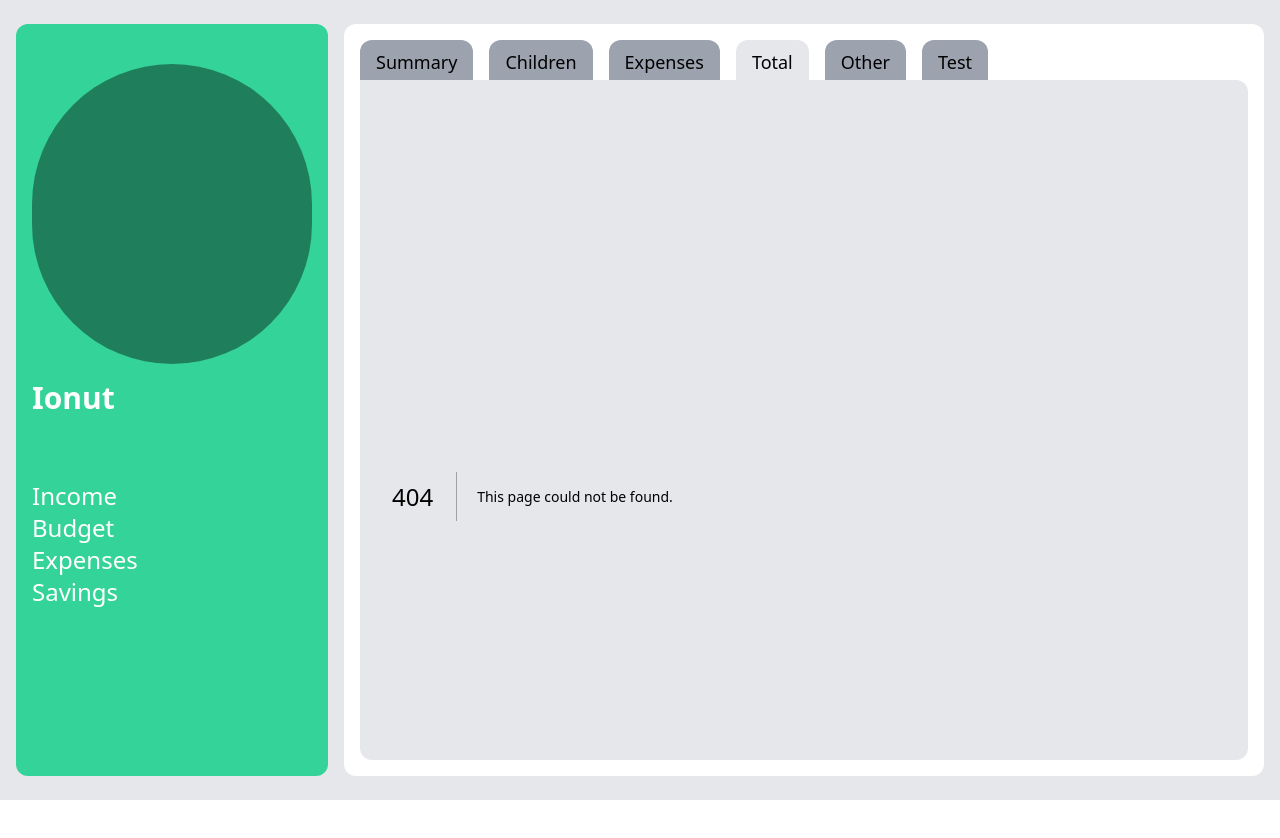
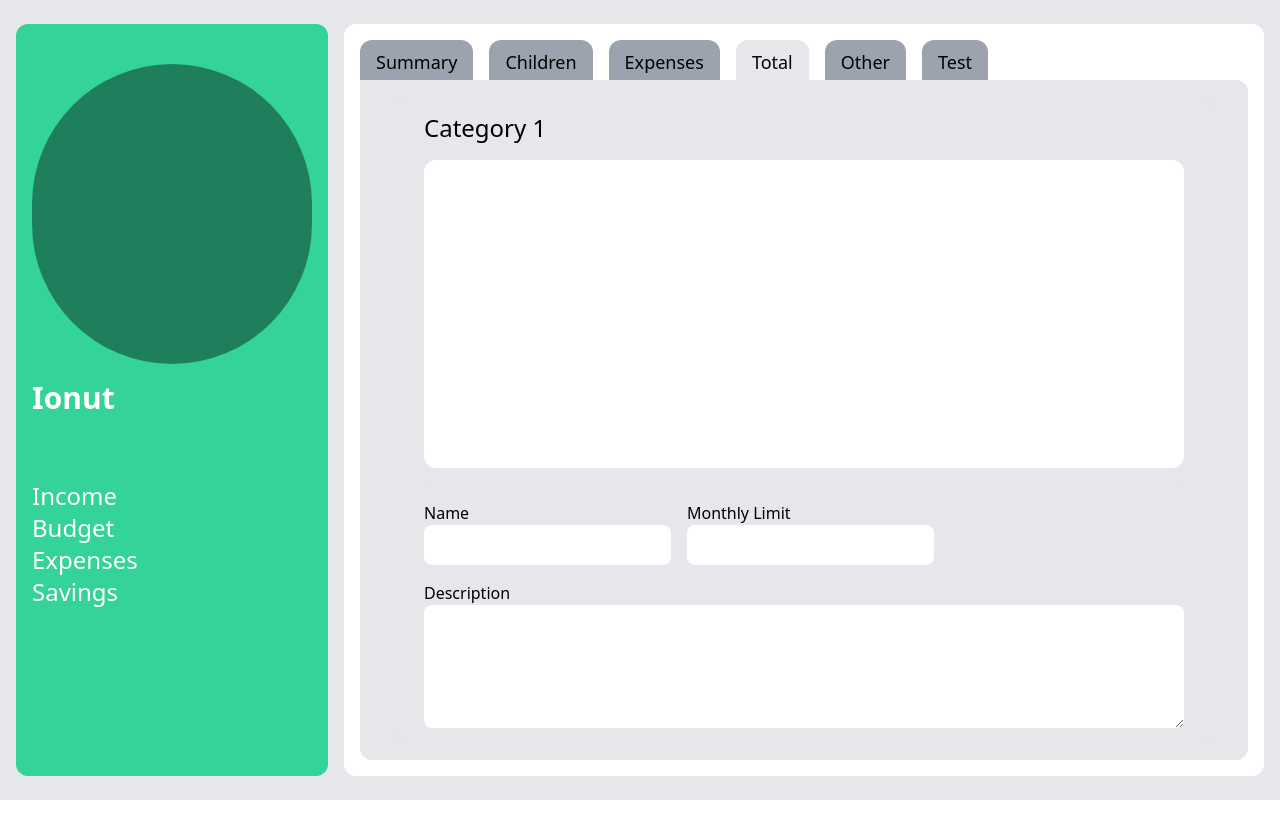
Before and after one commit to Pammota/uid-project, a Next.js app: page /total/categories/1 in a window 1280 px wide. Before the commit this address had no page. Shown: the top 838 px of the page. After the commit the page ends 800 px from the top, so only its background shows below. Built offline with nearby package versions, Linux system fonts and the light colour scheme.

Commit message:
added category X page and category list page

```diff
--- a/src/app/test/page.tsx
+++ b/src/app/test/page.tsx
@@ -1,27 +1,27 @@
-import { Check } from '@/components/icons/Check'
-import { Xmark } from '@/components/icons/Xmark'
-import React from 'react'
+"use client";
+import { Check } from "@/components/icons/Check";
+import { Xmark } from "@/components/icons/Xmark";
+import { ExpenseSelector } from "@/components/shared/ExpenseSelector";
+import { Modal } from "@/components/shared/Modal";
+import React, { useState } from "react";
 
 export default function Page() {
+  const [modalOpen, setModalOpen] = useState(false);
   return (
-    <div className='w-full flex justify-center items-center'>
-      <div className='w-[300px] bg-white rounded-lg flex flex-col items-center p-4 gap-2'>
-        <span className=' text-2xl font-medium'>Expense 1</span>
-        <span className=' text-xl font-medium text-red-500'>100$</span>
-        <span className=' self-end '>13/1/2024</span>
-        <div className='flex flex-col w-full'>
-          <span className=' text-2xl font-medium'>Description</span>
-          <span> Lorem ipsum dolor sit, amet consectetur adipisicing elit. Deserunt perferendis doloribus asperiores commodi</span>
+    <>
+      <button onClick={() => setModalOpen(true)}>OPEN</button>
+      <Modal isOpen={modalOpen}>
+        <div className="w-full flex justify-center items-center">
+          <div className="w-[300px] relative bg-white rounded-lg flex flex-col items-center p-4 gap-2">
+            <button
+              className="absolute -right-2.5 -top-2.5 bg-gray-200 p-1 rounded-full"
+              // onClick={}
+            >
+              <Xmark />
+            </button>
+          </div>
         </div>
-        <div className='flex w-full justify-between items-center'>
-          <span className=' text-2xl font-medium'>Category</span>
-          <span>Clothing</span>
-        </div>
-        <div className='flex w-full justify-center items-center gap-16'>
-          <button className=' bg-gray-200 text-green-400 p-2 rounded-lg'><Check/></button>
-          <button className=' bg-gray-200 text-red-400 p-2 rounded-lg'><Xmark/></button>
-        </div>
-      </div>
-    </div>
-  )
+      </Modal>
+    </>
+  );
 }
--- /dev/null
+++ b/src/app/total/categories/[slug]/page.tsx
@@ -0,0 +1,32 @@
+import React from "react";
+
+export default function Page({ params }: { params: { slug: string } }) {
+  const slug = params.slug;
+
+  return (
+    <div className="flex flex-col gap-4 w-full bg-gray-200 rounded-xl px-8 py-4 overflow-y-auto">
+      <div className="inline-flex w-full justify-between">
+        <span className="font-medium text-2xl">Category {slug}</span>
+      </div>
+      <div className="w-full min-h-[50%] bg-white rounded-xl"></div>
+
+      <hr className="bg-black text-black h-0.5 rounded-md w-full" />
+
+      <div className="w-full flex gap-4">
+        <div className="flex flex-col">
+          <label className="">Name</label>
+          <input type="text" className="p-2 rounded-lg bg-white" />
+        </div>
+
+        <div className="flex flex-col">
+          <label className="">Monthly Limit</label>
+          <input type="text" className="p-2 rounded-lg bg-white" />
+        </div>
+      </div>
+      <div className="flex flex-col h-full">
+        <label className="">Description</label>
+        <textarea className="p-2 rounded-lg bg-white h-full" />
+      </div>
+    </div>
+  );
+}
--- /dev/null
+++ b/src/app/total/categories/page.tsx
@@ -0,0 +1,25 @@
+import { LeftArrow } from "@/components/icons/LeftArrow";
+import React from "react";
+
+export default function Page() {
+  return (
+    <div className="flex flex-col gap-4 w-full bg-gray-200 rounded-xl px-8 py-4">
+      <div className="flex flex-col w-full justify-between">
+        <a
+          href="/total"
+          className="px-4 py-2 max-h-12 max-w-24 rounded-lg bg-blue-200 font-medium text-lg flex items-center gap-2 hover:brightness-90"
+        >
+          <LeftArrow className="w-4 h-4 stroke-[3px]" /> Back
+        </a>
+        <span className="font-medium text-2xl w-full text-center pb-4">Categories</span>
+        <div className="flex flex-col gap-2 items-center  [&_>_span]:max-w-[80%] [&_>_span]:min-w-[40%]">
+          <span className="bg-white px-12 py-2 font-medium rounded-lg text-center"> Category1</span>
+          <span className="bg-white px-12 py-2 font-medium rounded-lg text-center"> Category2</span>
+          <span className="bg-white px-12 py-2 font-medium rounded-lg text-center"> Category3</span>
+          <span className="bg-white px-12 py-2 font-medium rounded-lg text-center"> Category4</span>
+          <button className="p-2 font-light text-4xl bg-white w-10 h-10 rounded-lg"> <div className="-translate-y-[11px]">+</div> </button>
+        </div>
+      </div>
+    </div>
+  );
+}
--- a/src/app/total/page.tsx
+++ b/src/app/total/page.tsx
@@ -14,15 +14,18 @@ export default function Page() {
           <RightArrow className="stroke-[3]" />
         </button>
       </div>
-      <div className="w-full h-3/5"></div>
+      <div className="w-full h-3/5 bg-white rounded-xl"></div>
 
       <hr className="bg-black text-black h-0.5 rounded-md w-full" />
 
-      <div className="w-full h-2/5 flex flex-col text-2xl gap-2 font-medium">
-        <span>Income</span>
-        <span>Budget</span>
-        <span>Expenses</span>
-        <span>Savings</span>
+      <div className="w-full flex gap-2">
+        <div className="w-full h-2/5 flex flex-col text-2xl gap-2 font-medium">
+          <span>Income</span>
+          <span>Budget</span>
+          <span>Expenses</span>
+          <span>Savings</span>
+        </div>
+        <a href="/total/categories" className="px-4 py-2 max-h-12 rounded-lg bg-blue-200 font-medium text-lg flex items-center gap-2 hover:brightness-90">Categories <RightArrow className="w-4 h-4 stroke-[3px]" /></a>
       </div>
     </div>
   );
--- /dev/null
+++ b/src/components/shared/ExpenseSelector/index.tsx
@@ -0,0 +1,38 @@
+import { Check } from "@/components/icons/Check";
+import { Xmark } from "@/components/icons/Xmark";
+import React from "react";
+
+export const ExpenseSelector = () => {
+  return (
+    <div className="w-[300px] relative bg-white rounded-lg flex flex-col items-center p-4 gap-2">
+      <button
+        className="absolute -right-2.5 -top-2.5 bg-gray-200 p-1 rounded-full"
+        // onClick={}
+      >
+        <Xmark />
+      </button>
+      <span className=" text-2xl font-medium">Expense 1</span>
+      <span className=" text-xl font-medium text-red-500">100$</span>
+      <span className=" self-end ">13/1/2024</span>
+      <div className="flex flex-col w-full">
+        <span className=" text-2xl font-medium">Description</span>
+        <span>
+          Lorem ipsum dolor sit, amet consectetur adipisicing elit. Deserunt
+          perferendis doloribus asperiores commodi
+        </span>
+      </div>
+      <div className="flex w-full justify-between items-center">
+        <span className=" text-2xl font-medium">Category</span>
+        <span>Clothing</span>
+      </div>
+      <div className="flex w-full justify-center items-center gap-16">
+        <button className=" bg-gray-200 text-green-400 p-2 rounded-lg">
+          <Check />
+        </button>
+        <button className=" bg-gray-200 text-red-400 p-2 rounded-lg">
+          <Xmark />
+        </button>
+      </div>
+    </div>
+  );
+};
--- /dev/null
+++ b/src/components/shared/Modal/index.tsx
@@ -0,0 +1,19 @@
+import React from "react";
+
+type Props = {
+  children: React.ReactNode;
+  isOpen?: boolean;
+  onClose?: () => void;
+};
+
+export const Modal = ({ children, isOpen, onClose }: Props) => {
+  return (
+    <>
+      {isOpen && (
+        <div className="absolute top-0 left-0 w-full h-full bg-black bg-opacity-50 flex justify-center items-center">
+          {children}
+        </div>
+      )}
+    </>
+  );
+};
```
